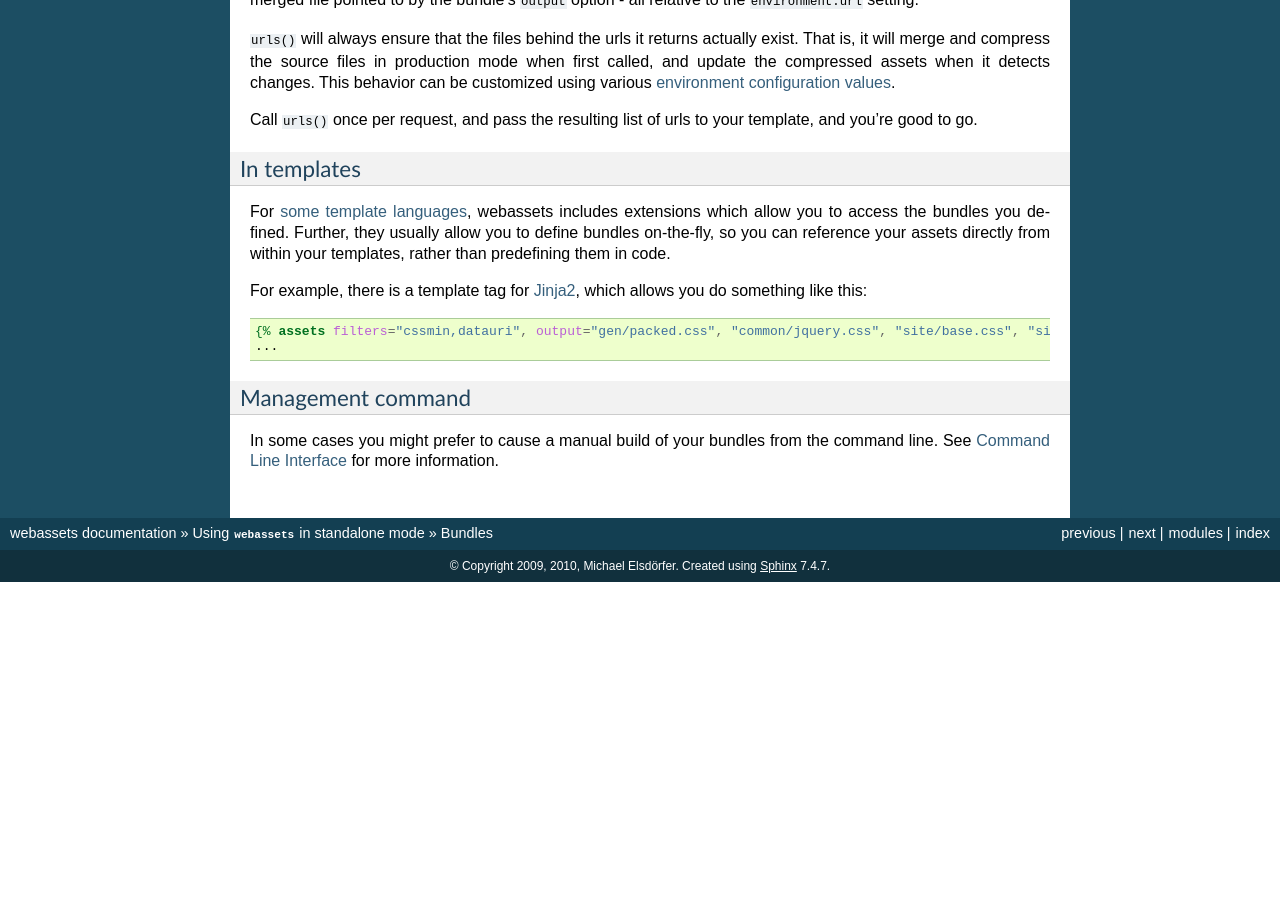
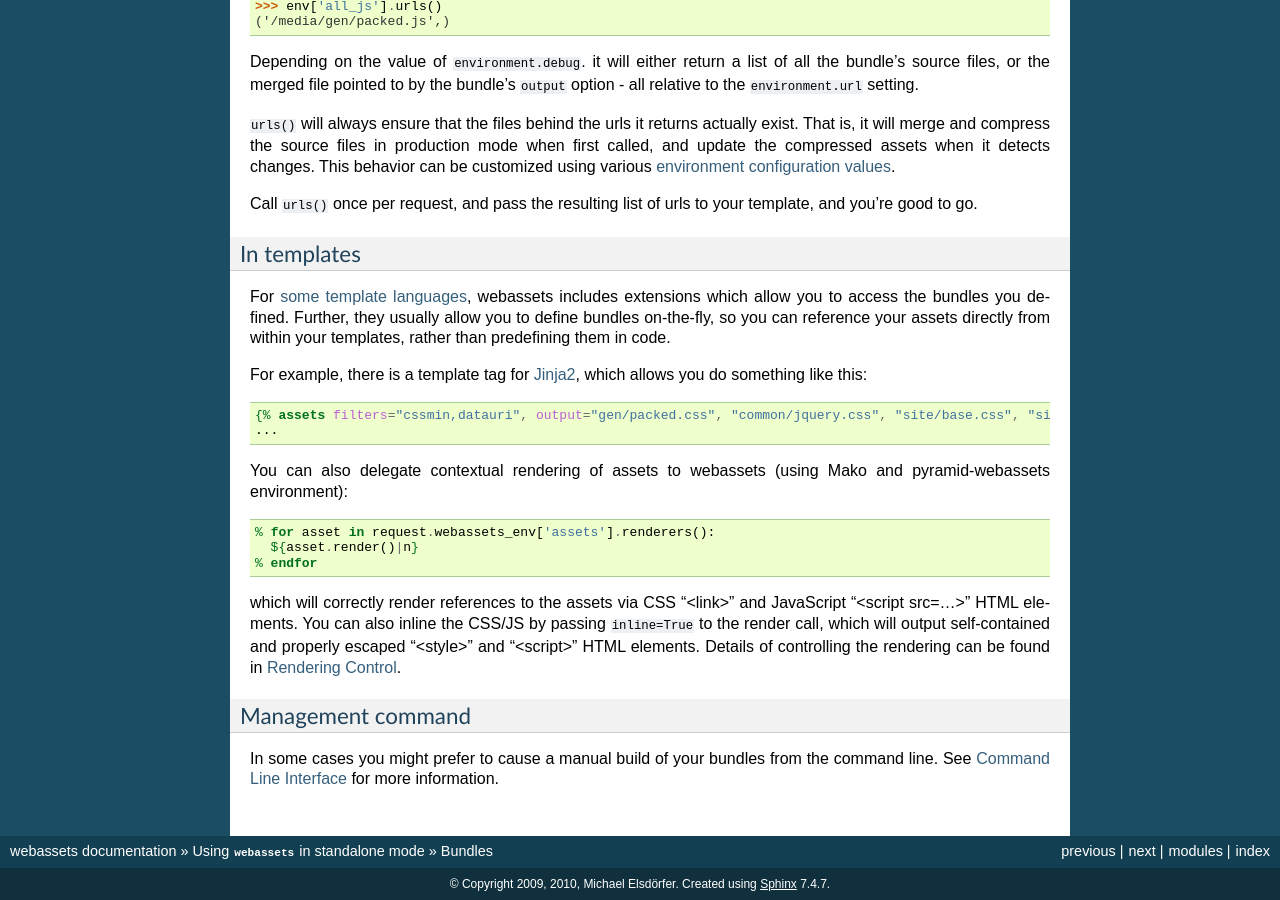
Before and after one commit to miracle2k/webassets, a Sphinx documentation site: the page built from docs/bundles.rst, in a window 1280 px wide and 900 px high, scrolled down 1861 px. Built offline with Sphinx 7.4.7, drawn with Linux system fonts in a browser that asks for light colours; the version number could not be read and is left out; before the commit the page ends 2443 px from its top, so only the background shows below that; some of the changed text lies outside the part shown.

Commit message:
added documentation about bundle rendering

```diff
--- a/docs/bundles.rst
+++ b/docs/bundles.rst
@@ -43,6 +43,11 @@ arguments:
   .. warning::
     Currently, using ``depends`` disables caching for a bundle.
 
+* ``renderer`` - Name of the renderer used to render this bundle's
+  assets in context. Note that the renderer must be either one of the
+  webassets-provided renderers (currently ``"css"`` and ``"js"``) or a
+  renderer registered via ``Environment.register_renderer()`` or
+  ``register_global_renderer()`` (see :doc:`/renderer` for more info).
 
 Nested bundles
 --------------
@@ -155,6 +160,22 @@ which allows you do something like this:
     {% assets filters="cssmin,datauri", output="gen/packed.css", "common/jquery.css", "site/base.css", "site/widgets.css" %}
     ...
 
+You can also delegate contextual rendering of assets to webassets
+(using Mako and pyramid-webassets environment):
+
+.. code-block:: mako
+
+    % for asset in request.webassets_env['assets'].renderers():
+      ${asset.render()|n}
+    % endfor
+
+which will correctly render references to the assets via CSS "<link>"
+and JavaScript "<script src=...>" HTML elements. You can also inline
+the CSS/JS by passing ``inline=True`` to the render call, which will
+output self-contained and properly escaped "<style>" and "<script>"
+HTML elements. Details of controlling the rendering can be found in
+:doc:`/renderer`.
+
 
 Management command
 ~~~~~~~~~~~~~~~~~~
```
Also changed, not shown: docs/renderer.rst (added, +135 -0 lines), 1 other file.
